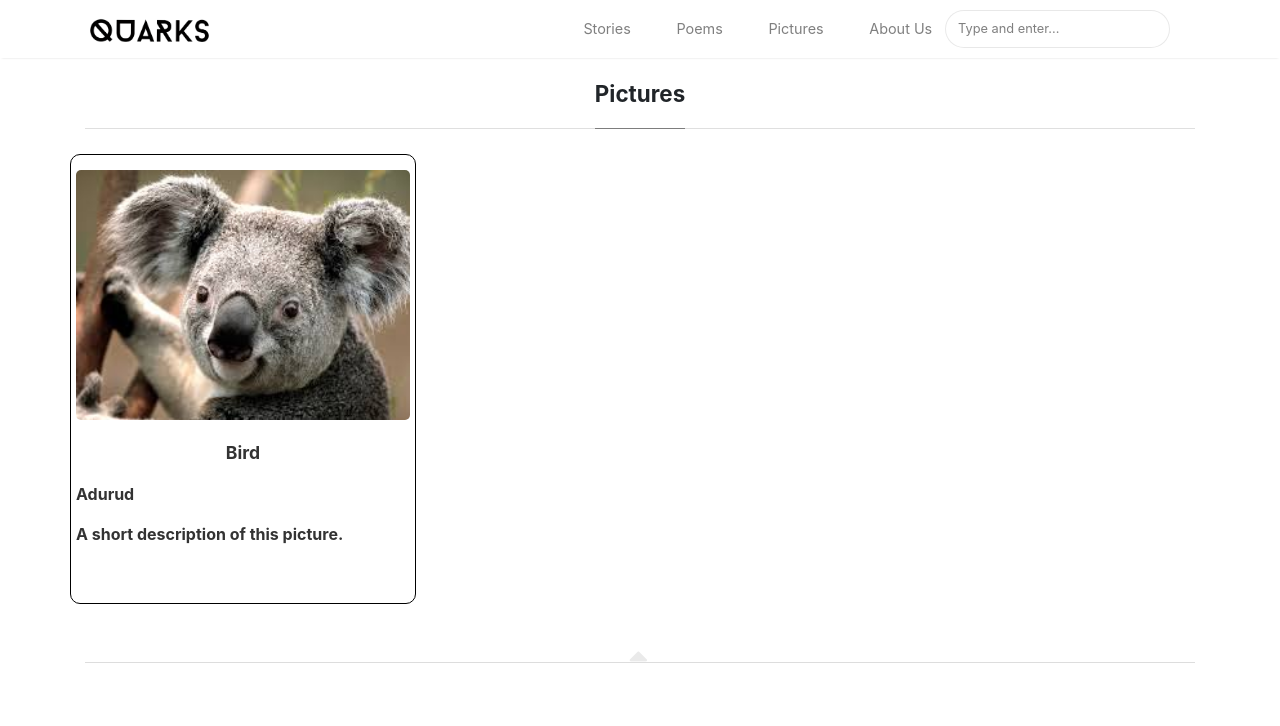
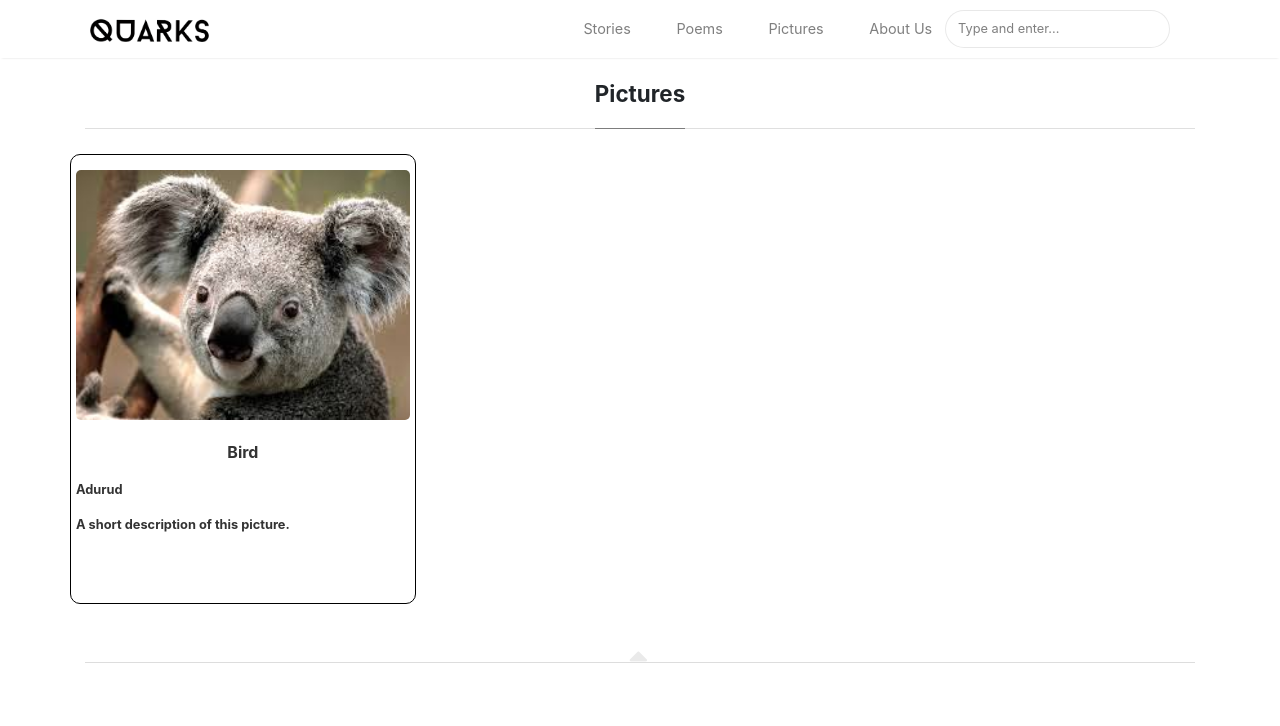
Before and after one commit to Quarks-IISc/blog, a Jekyll site: the page built from pictures.html, in a window 1280 px wide and 1185 px high. Shown: the top 726 px of the window. Built offline with Jekyll 4.4.1, drawn with Linux system fonts in a browser that asks for light colours; nearby versions of some CDN libraries; grey boxes are pictures that could not be loaded.

Commit message:
Reduce Size of statements

```diff
--- a/assets/css/screen.css
+++ b/assets/css/screen.css
@@ -1156,14 +1156,14 @@ iframe {
 }
 
 .pictures-name {
-    font-size: 1.1rem;
+    font-size: 1rem;
     margin-top: 10px;
     font-weight: normal;
     color: #333333;
 }
 
 .pictures-author {
-    font-size: 1rem;
+    font-size: 0.8rem;
     margin-top: 10px;
     font-weight: normal;
     color: #333333;
@@ -1171,7 +1171,7 @@ iframe {
 }
 
 .pictures-desc {
-    font-size: 1rem;
+    font-size: 0.8rem;
     margin-top: 10px;
     font-weight: normal;
     color: #333;
```
